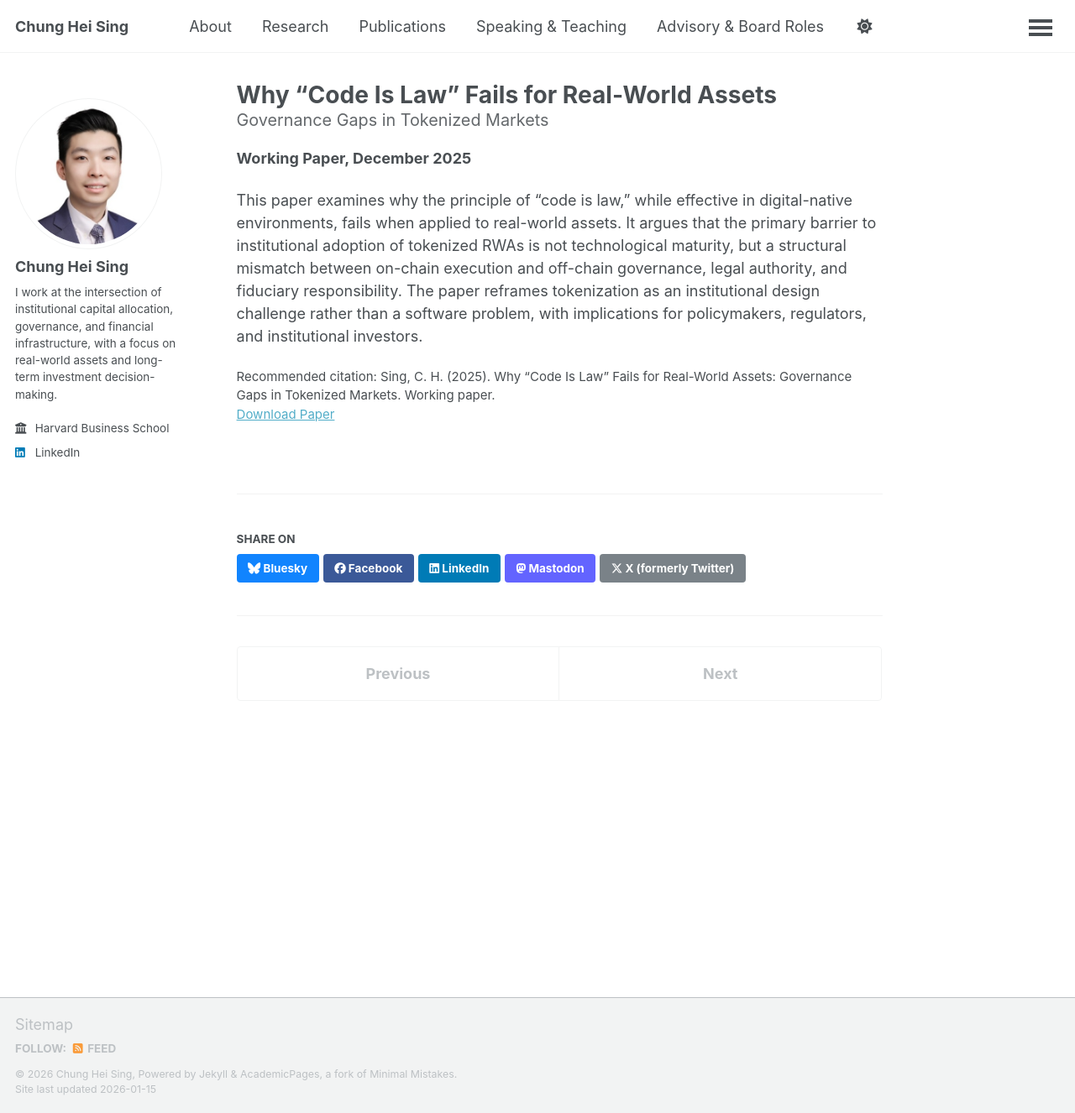
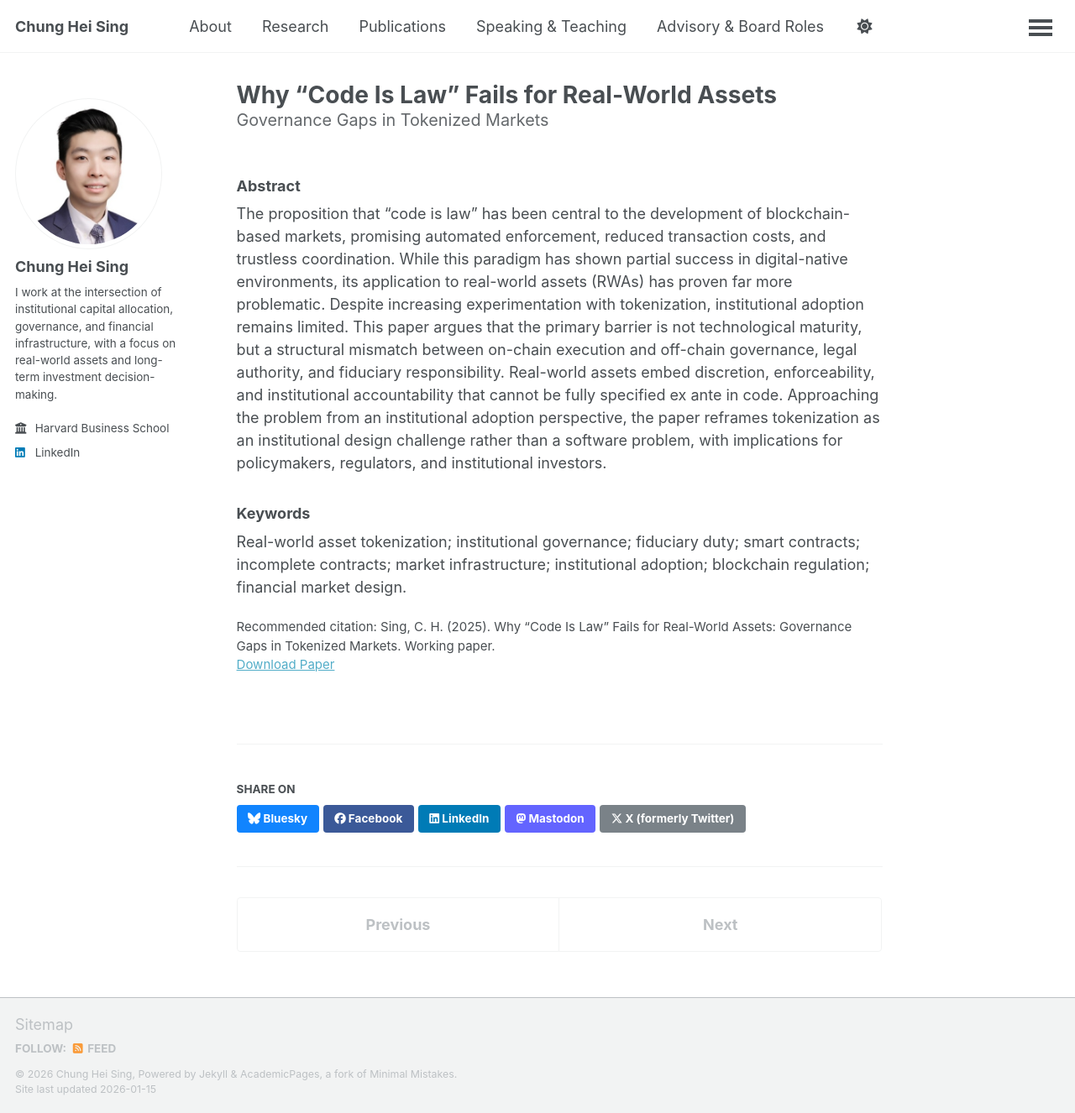
Before and after one commit to chungheising/chungheising.github.io, a Jekyll site: the page built from _publications/2025-12-code-is-law-fails-rwa.md, in a window 1280 px wide and 1326 px high. Shown: the whole window at 84% size. Built offline with Jekyll 4.4.1, drawn with Linux system fonts in a browser that asks for light colours; a script bundle is joined from its source files by our own code; library files that are not in the unit come from our copies.

Commit message:
Update 2025-12-code-is-law-fails-rwa.md

```diff
--- a/_publications/2025-12-code-is-law-fails-rwa.md
+++ b/_publications/2025-12-code-is-law-fails-rwa.md
@@ -8,10 +8,15 @@ venue: "Working Paper"
 paper_date: "2025"
 category: tokenization
 excerpt: "Why the principle of “code is law” breaks down for real-world assets—and why institutional tokenization is fundamentally a governance and fiduciary design challenge."
-paperurl: /files/Sing_2025_Why_Code_is_Law_Fails_for_Real_World_Assets_v6.pdf
+paperurl: /files/Sing_2025_Why_Code_is_Law_Fails_for_Real_World_Assets_v7.pdf
 citation: "Sing, C. H. (2025). Why “Code Is Law” Fails for Real-World Assets: Governance Gaps in Tokenized Markets. Working paper."
 ---
 
-**Working Paper, December 2025**
+### Abstract
+The proposition that “code is law” has been central to the development of blockchain-based markets, promising automated enforcement, reduced transaction costs, and trustless coordination. While this paradigm has shown partial success in digital-native environments, its application to real-world assets (RWAs) has proven far more problematic. Despite increasing experimentation with tokenization, institutional adoption remains limited.
+This paper argues that the primary barrier is not technological maturity, but a structural mismatch between on-chain execution and off-chain governance, legal authority, and fiduciary responsibility. Real-world assets embed discretion, enforceability, and institutional accountability that cannot be fully specified ex ante in code. Approaching the problem from an institutional adoption perspective, the paper reframes tokenization as an institutional design challenge rather than a software problem, with implications for policymakers, regulators, and institutional investors.
 
-This paper examines why the principle of “code is law,” while effective in digital-native environments, fails when applied to real-world assets. It argues that the primary barrier to institutional adoption of tokenized RWAs is not technological maturity, but a structural mismatch between on-chain execution and off-chain governance, legal authority, and fiduciary responsibility. The paper reframes tokenization as an institutional design challenge rather than a software problem, with implications for policymakers, regulators, and institutional investors.
+
+### Keywords
+
+Real-world asset tokenization; institutional governance; fiduciary duty; smart contracts; incomplete contracts; market infrastructure; institutional adoption; blockchain regulation; financial market design.
```
